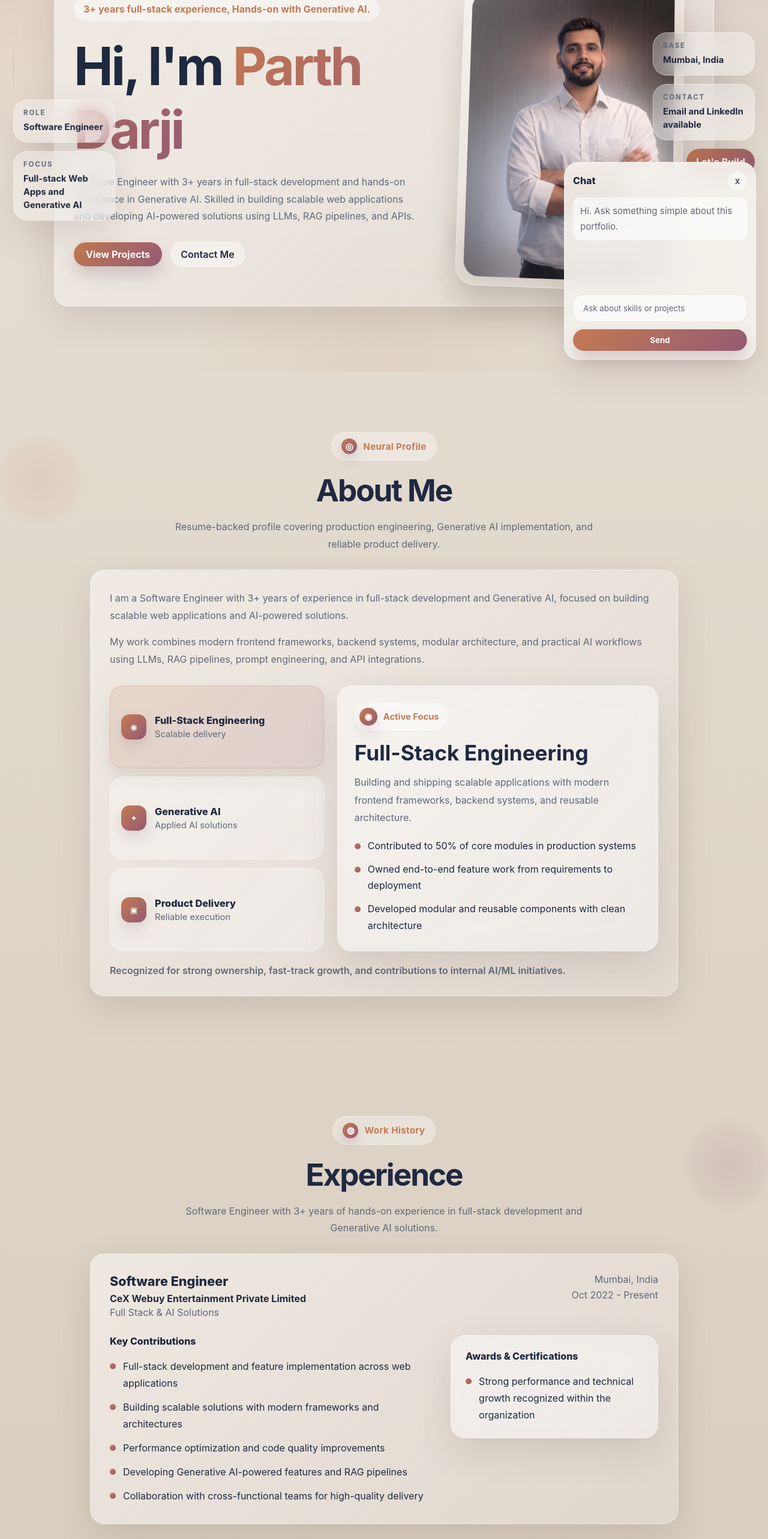
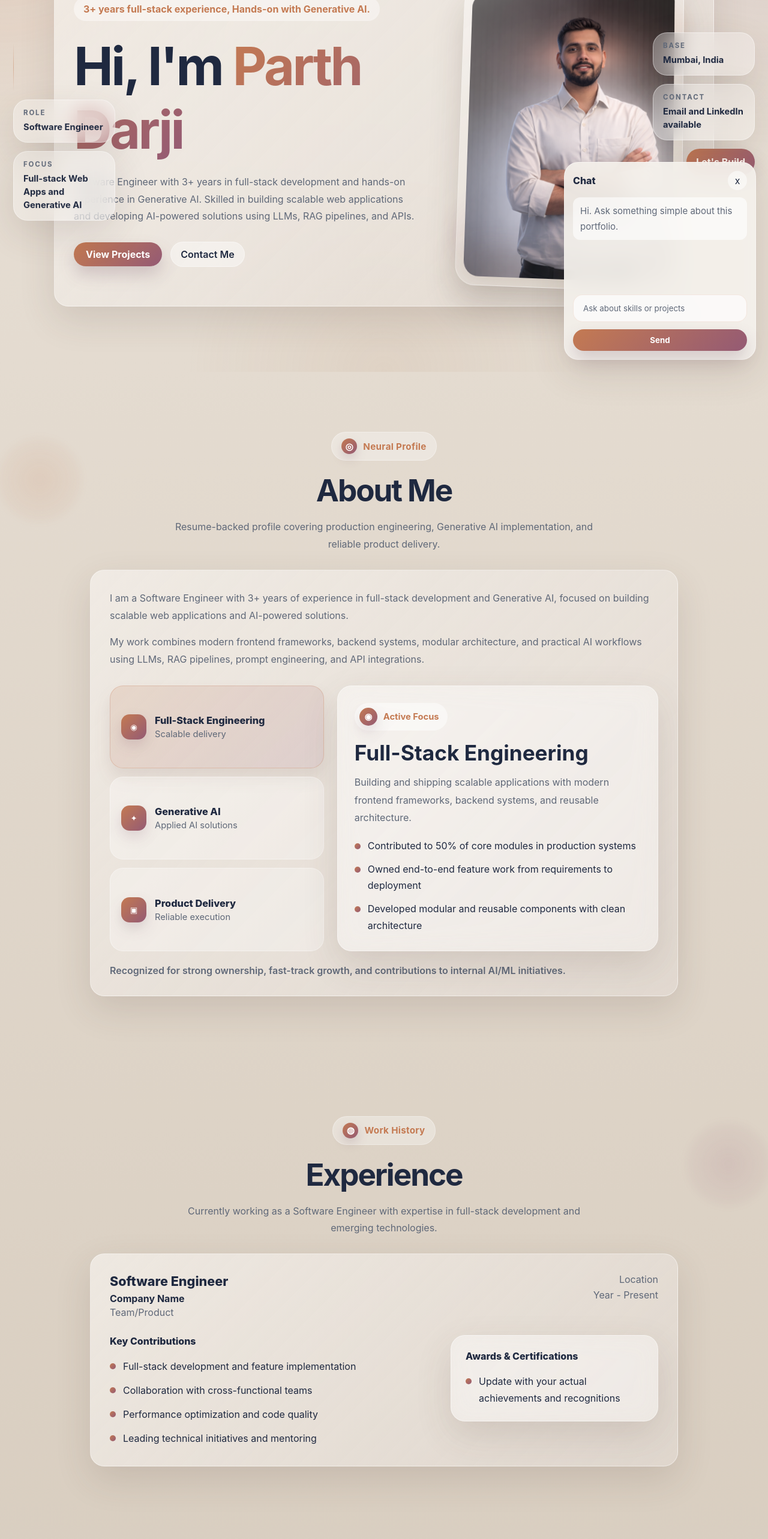
Before and after one commit to Parthdarji25/Parth_Portfolio, a React (Vite) app: page / in a window 1280 px wide. Shown: the part 180-2746 px from the top of the page at 60% size. Built offline with nearby package versions, Linux system fonts and the light colour scheme.

Commit message:
Updated Content Js

```diff
--- a/src/content/contact.js
+++ b/src/content/contact.js
@@ -5,27 +5,25 @@ export const contactContent = {
     "For software engineering, full-stack product work, or Generative AI collaboration, reach out directly.",
   socialLinks: [
     {
-      label: "LinkedIn",
-      value: "/in/parthdarji05",
+      label: "Let's Connect on LinkedIn",
+      value: "@parthdarji05",
       href: personalInfo.linkedin,
-      hint: "Open profile",
-      message: "LinkedIn opened in a new tab."
+      hint: "Explore my experience & network",
+      message: "Redirecting to LinkedIn...",
     },
     {
-      label: "Email",
-      value: personalInfo.email,
+      label: "Get In Touch Using Email ID",
       href: `mailto:${personalInfo.email}`,
-      hint: "Copy + open mail app",
+      hint: "Start a conversation",
       copyValue: personalInfo.email,
-      message: "Email copied and mail app ready."
+      message: "Email copied. Ready when you are.",
     },
     {
-      label: "Phone",
-      value: personalInfo.phone,
+      label: "Phone Number",
       href: `tel:${personalInfo.phone.replace(/\s+/g, "")}`,
-      hint: "Copy + call directly",
+      hint: "Available for quick discussions",
       copyValue: personalInfo.phone,
-      message: "Phone number copied and dialer ready."
-    }
-  ]
+      message: "Phone number copied and dialer ready.",
+    },
+  ],
 };
--- a/src/content/experience.js
+++ b/src/content/experience.js
@@ -1,19 +1,18 @@
 export const experienceContent = {
   sectionIntro:
-    "Software Engineer with 3+ years of hands-on experience in full-stack development and Generative AI solutions.",
+    "Currently working as a Software Engineer with expertise in full-stack development and emerging technologies.",
   role: "Software Engineer",
-  company: "CeX Webuy Entertainment Private Limited",
-  brand: "Full Stack & AI Solutions",
-  location: "Mumbai, India",
-  start: "Oct 2022",
+  company: "Company Name",
+  brand: "Team/Product",
+  location: "Location",
+  start: "Year",
   achievements: [
-    "Full-stack development and feature implementation across web applications",
-    "Building scalable solutions with modern frameworks and architectures",
-    "Performance optimization and code quality improvements",
-    "Developing Generative AI-powered features and RAG pipelines",
-    "Collaboration with cross-functional teams for high-quality delivery"
+    "Full-stack development and feature implementation",
+    "Collaboration with cross-functional teams",
+    "Performance optimization and code quality",
+    "Leading technical initiatives and mentoring"
   ],
   awards: [
-    "Strong performance and technical growth recognized within the organization"
+    "Update with your actual achievements and recognitions"
   ]
 };
```
